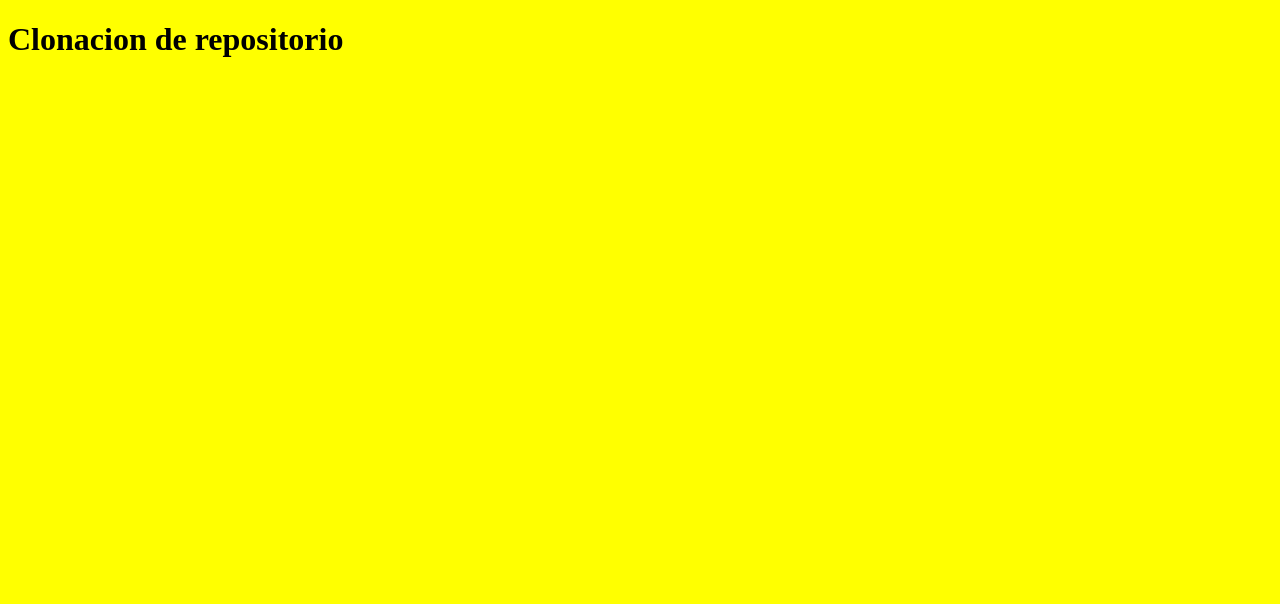
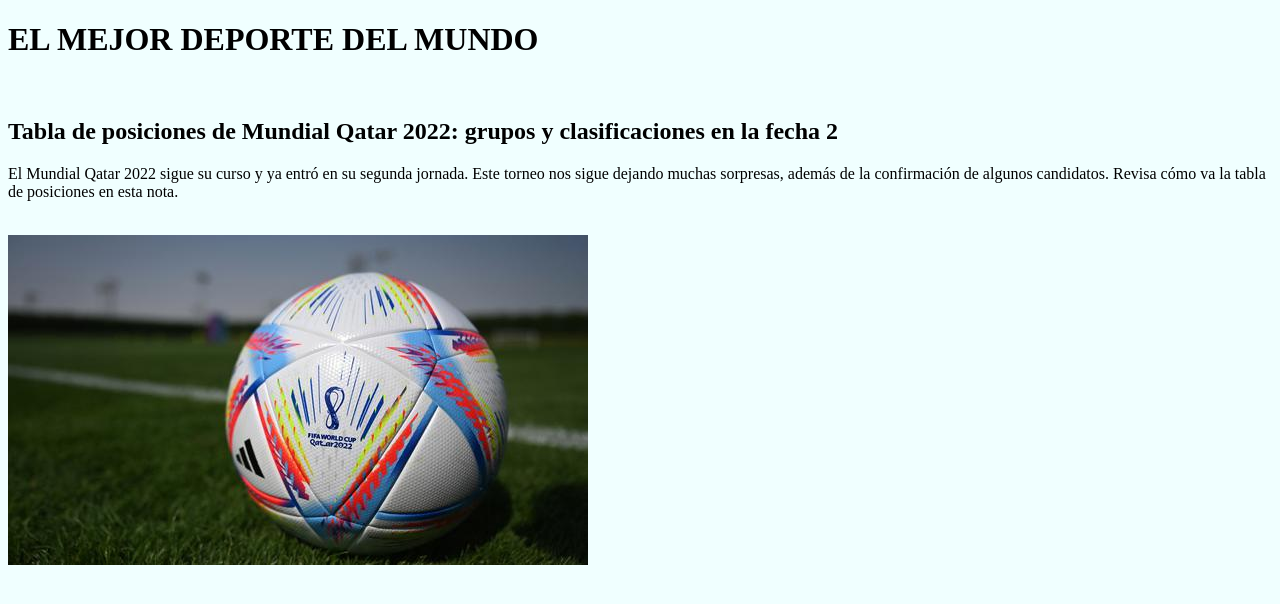
Before and after one commit to libreriavict/practicaClonarRepositorio, a plain HTML site: page index.html in a window 1280 px wide. Drawn offline with Linux system fonts and the light colour scheme.

Commit message:
insertado el primer tema principal

```diff
--- a/estilos/estilos.css
+++ b/estilos/estilos.css
@@ -1,3 +1,3 @@
 body{
-    background-color: yellow;
+    background-color: azure;
 }
--- a/index.html
+++ b/index.html
@@ -8,8 +8,13 @@
     <title>Document</title>
 </head>
 <body>
-    <h1>
-        Clonacion de repositorio</h1>
+    <h1>EL MEJOR DEPORTE DEL MUNDO</h1>
 
+    <br>
+    <h2>Tabla de posiciones de Mundial Qatar 2022: grupos y clasificaciones en la fecha 2</h2>
+    <p>El Mundial Qatar 2022 sigue su curso y ya entró en su segunda jornada. Este torneo nos sigue dejando muchas sorpresas, además de la confirmación de algunos candidatos. Revisa cómo va la tabla de posiciones en esta nota.</p>
+
+    <br>
+    <img src="balon.jpg">
 </body>
 </html>
```
Also changed, not shown: balon.jpg (added).
